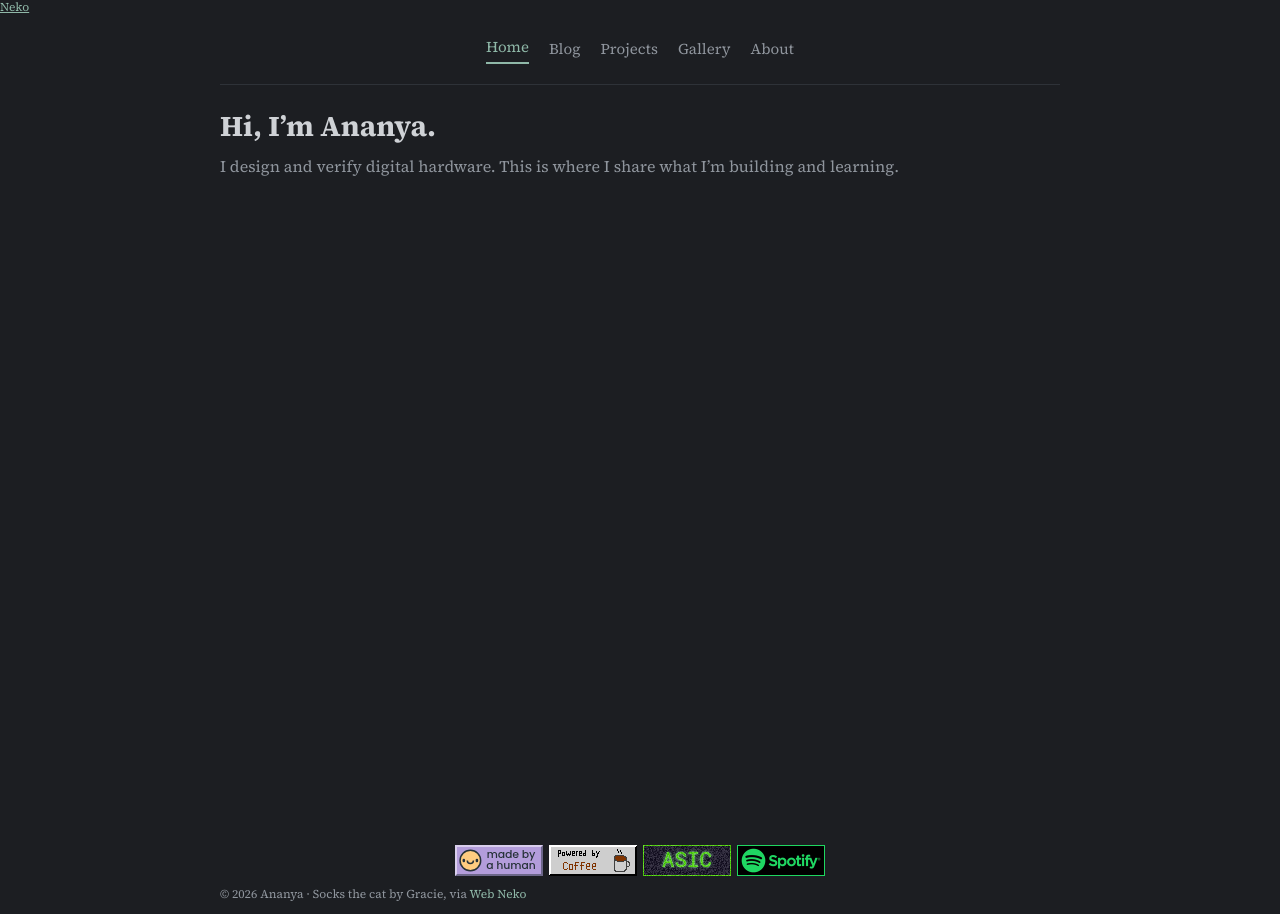
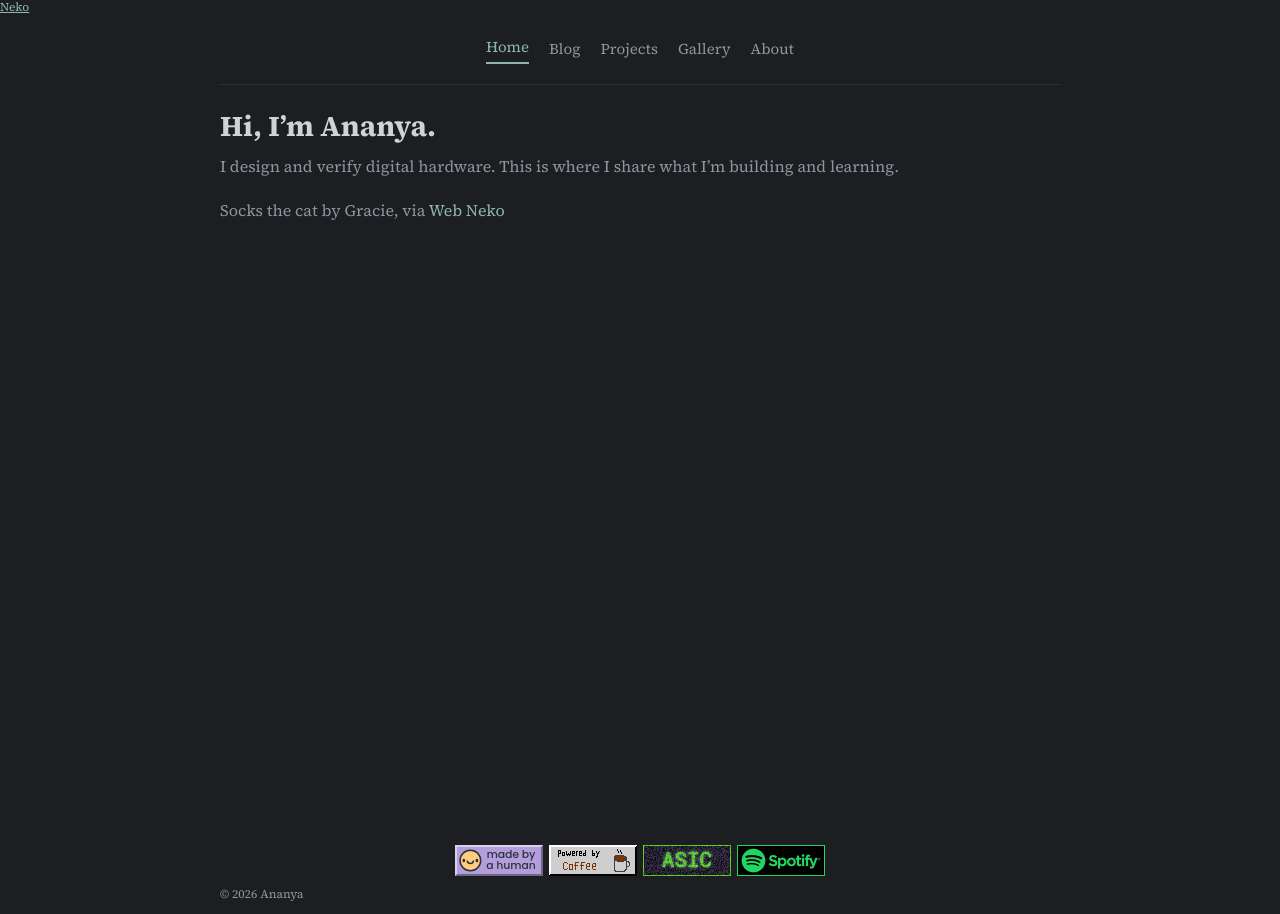
Before and after one commit to ananya-verma190/ananya-verma190.github.io, a Jekyll site: the page built from index.html, in a window 1280 px wide. Built offline with Jekyll 4.4.1, drawn with Linux system fonts in a browser that asks for light colours.

Commit message:
edit footer

```diff
--- a/_layouts/default.html
+++ b/_layouts/default.html
@@ -17,8 +17,7 @@
 
 {{ content }}
 
-<footer><div class="badges"><a href="{{ '/' | relative_url }}#about"><img src="{{ '/assets/badges/human.svg' | relative_url }}" alt="Made by a human" width="88" height="31"></a><a href="https://caffcalc.com/" target="_blank" rel="noopener"><img src="{{ '/assets/badges/coffee.gif' | relative_url }}" alt="Powered by coffee" width="88" height="31"></a><a href="https://www.zerotoasiccourse.com/terminology/asic/" target="_blank" rel="noopener"><img src="{{ '/assets/badges/asic.gif' | relative_url }}" alt="Building full ASICs from scratch" width="88" height="31"></a><a href="https://open.spotify.com/" target="_blank" rel="noopener"><img src="{{ '/assets/badges/spotify.png' | relative_url }}" alt="Spotify" width="88" height="31"></a></div>© {{ 'now' | date: '%Y' }} Ananya · Socks the cat by Gracie, via <a href="https://webneko.net" target="_blank" rel="noopener">Web Neko</a></footer>
-</div>
+<footer><div class="badges"><a href="{{ '/' | relative_url }}#about"><img src="{{ '/assets/badges/human.svg' | relative_url }}" alt="Made by a human" width="88" height="31"></a><a href="https://caffcalc.com/" target="_blank" rel="noopener"><img src="{{ '/assets/badges/coffee.gif' | relative_url }}" alt="Powered by coffee" width="88" height="31"></a><a href="https://www.zerotoasiccourse.com/terminology/asic/" target="_blank" rel="noopener"><img src="{{ '/assets/badges/asic.gif' | relative_url }}" alt="Building full ASICs from scratch" width="88" height="31"></a><a href="https://open.spotify.com/" target="_blank" rel="noopener"><img src="{{ '/assets/badges/spotify.png' | relative_url }}" alt="Spotify" width="88" height="31"></a></div>© {{ 'now' | date: '%Y' }} Ananya</footer>
 <div id="lb" hidden><img alt=""><p></p></div>
 <script src="{{ '/assets/site.js' | relative_url }}"></script>
 </body>
```
Also changed, not shown: _includes/home.md (+11 -0 lines).
